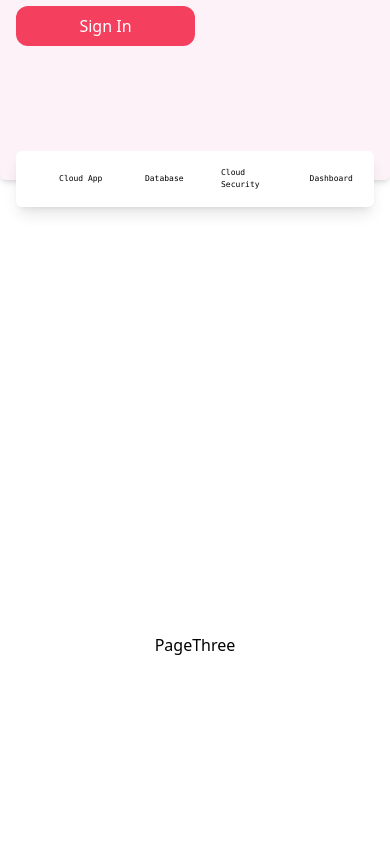
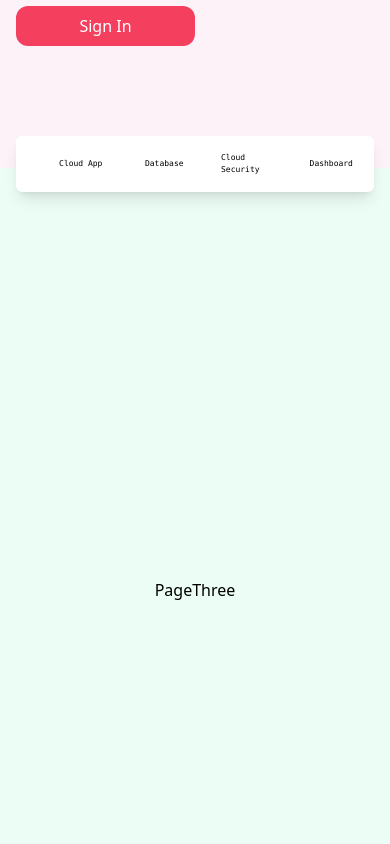
Before and after one commit to Harsh90Prajapati/logo_web, a React (Vite) app: page / in a window 390 px wide. Shown: the part 620-1464 px from the top of the page. Built offline with nearby package versions, Linux system fonts and the light colour scheme; some icons are missing.

Commit message:
fix responsiveness

```diff
--- a/src/assets/PageOne.jsx
+++ b/src/assets/PageOne.jsx
@@ -3,7 +3,7 @@ import Space from './img/pixel.svg'
 
 const PageOne = () => {
   return (
-    <div className="bg-pink-50 flex justify-center items-center h-[800px] sm:h-[600px] shadow-md rounded-b-md">
+    <div className="bg-pink-50 flex justify-center items-center h-[800px] sm:h-[700px] shadow-md rounded-b-md">
       <div className="sm:flex-row flex flex-col items-center justify-evenly w-full mx-4 sm:mx-0  ">
         <img src={Space} alt="image" className="sm:w-[50%]" />
         <div className="mt-5 sm:mt-0 sm:w-[40%] ">
--- a/src/assets/PageThree.jsx
+++ b/src/assets/PageThree.jsx
@@ -2,7 +2,7 @@ import React from 'react'
 
 const PageThree = () => {
   return (
-    <div className='h-screen flex justify-center items-center'>PageThree</div>
+    <div className='h-screen bg-emerald-50 flex justify-center items-center mt-[-40px] sm:mt-[-55px] '>PageThree</div>
   )
 }
 
--- a/src/assets/PageTwo.jsx
+++ b/src/assets/PageTwo.jsx
@@ -3,7 +3,7 @@ import {BsCloudArrowDownFill , GoDatabase ,MdSecurity ,MdDashboard ,CiMobile3 }
 
 const PagrTwo = () => {
   return (
-    <div className='flex justify-center items-center max-w-[900px] mx-auto mt-[-45px] sm:mt-[-60px]'>
+    <div className='flex justify-center items-center max-w-[900px] mx-auto mt-[-60px]'>
       <div className='bg-white rounded-md m-4 w-full shadow-lg '>
           <div className='p-4  w-full sm:p-8 grid grid-cols-4 sm:grid-cols-4 md:grid-cols-5 gap-2 md:gap-0 font-mono '>
             <div className='flex items-center justify-center gap-1 cursor-pointer'>
```
